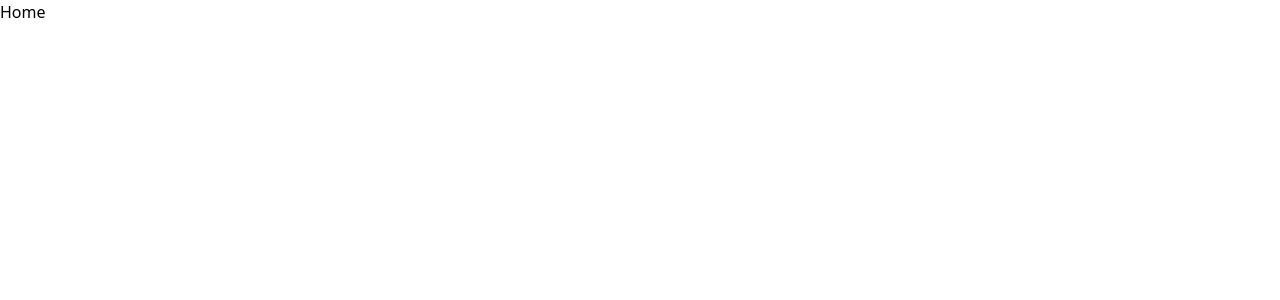
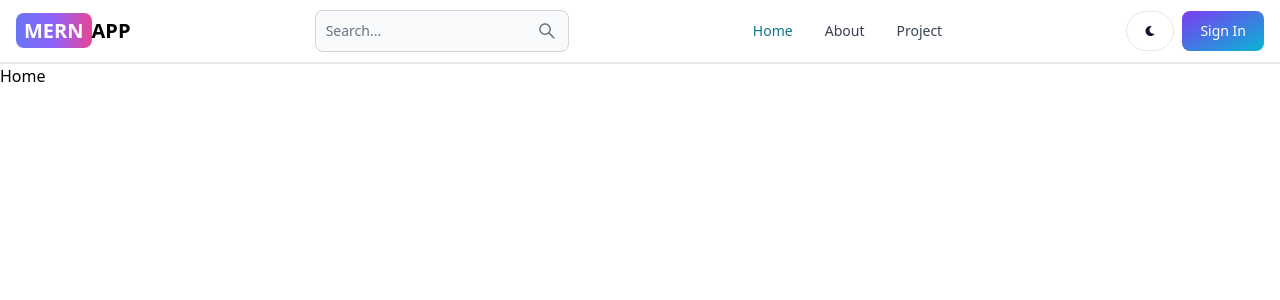
Before and after one commit to ktang920914/mern, a React (Vite) app in the folder frontend/: page / in a window 1280 px wide. Shown: the top 300 px of the page. Built offline with nearby package versions, Linux system fonts and the light colour scheme.

Commit message:
create header section

```diff
--- a/frontend/package.json
+++ b/frontend/package.json
@@ -10,8 +10,10 @@
     "preview": "vite preview"
   },
   "dependencies": {
+    "flowbite-react": "^0.10.1",
     "react": "^18.3.1",
     "react-dom": "^18.3.1",
+    "react-icons": "^5.3.0",
     "react-router-dom": "^6.26.2"
   },
   "devDependencies": {
--- a/frontend/src/App.jsx
+++ b/frontend/src/App.jsx
@@ -6,10 +6,12 @@
 import Projects from './pages/Projects'
 import SignIn from './pages/SignIn'
 import SignUp from './pages/SignUp'
+import Header from './components/Header'
 
 const App = () => {
   return (
     <BrowserRouter>
+      <Header />
       <Routes>
         <Route path='/' element={<Home />}/>
         <Route path='/about' element={<About />}/>
--- /dev/null
+++ b/frontend/src/components/Header.jsx
@@ -0,0 +1,58 @@
+import React from 'react'
+import {Navbar, TextInput, Button} from 'flowbite-react'
+import {Link, useLocation} from 'react-router-dom'
+import { AiOutlineSearch} from "react-icons/ai";
+import { FaMoon } from "react-icons/fa";
+
+
+const Header = () => {
+
+  const path = useLocation().pathname
+
+  return (
+    <Navbar className='border-b-2'>
+      <Link to='/' className='self-center whitespace-nowrap text-sm sm:text-xl font-semibold dark:text-white'>
+        <span className='px-2 py-1 bg-gradient-to-r from-indigo-500 via-purple-500 to-pink-500 rounded-lg text-white'>MERN</span>
+        APP
+      </Link>
+
+      <form>
+        <TextInput type='text' placeholder='Search...' rightIcon={AiOutlineSearch} className='hidden lg:inline'/>
+      </form>
+
+      <Button className='w-12 h-10 lg:hidden' color='gray' pill>
+        <AiOutlineSearch />
+      </Button>
+
+      <div className='flex gap-2 md:order-2'>
+        <Button className='w-12 h-10 hidden sm:inline' color='gray' pill>
+          <FaMoon />
+        </Button>
+
+        <Link to='/sign-in'>
+          <Button gradientDuoTone='purpleToBlue'>
+            Sign In
+          </Button>
+        </Link>
+        <Navbar.Toggle/>
+      </div>
+
+        <Navbar.Collapse>
+          <Navbar.Link active={path === '/'} as={'div'}>
+            <Link to='/'>Home
+            </Link>
+          </Navbar.Link>
+          <Navbar.Link active={path === '/about'} as={'div'}>
+            <Link to='/about'>About
+            </Link>
+          </Navbar.Link>
+          <Navbar.Link active={path === '/projects'} as={'div'}>
+            <Link to='/projects'>Project
+            </Link>
+          </Navbar.Link>
+        </Navbar.Collapse>
+    </Navbar>
+  )
+}
+
+export default Header
--- a/frontend/tailwind.config.js
+++ b/frontend/tailwind.config.js
@@ -1,12 +1,14 @@
-
+const flowbite = require("flowbite-react/tailwind");
 /** @type {import('tailwindcss').Config} */
 export default {
   content: [
     "./index.html",
-    "./src/**/*.{js,ts,jsx,tsx}",
+    "./src/**/*.{js,ts,jsx,tsx}",    flowbite.content(),
+
   ],
   theme: {
     extend: {},
   },
-  plugins: [],
+  plugins: [    flowbite.plugin(),
+  ],
 }
```
Also changed, not shown: 1 other file (tests, documents, lock files or other folders).
